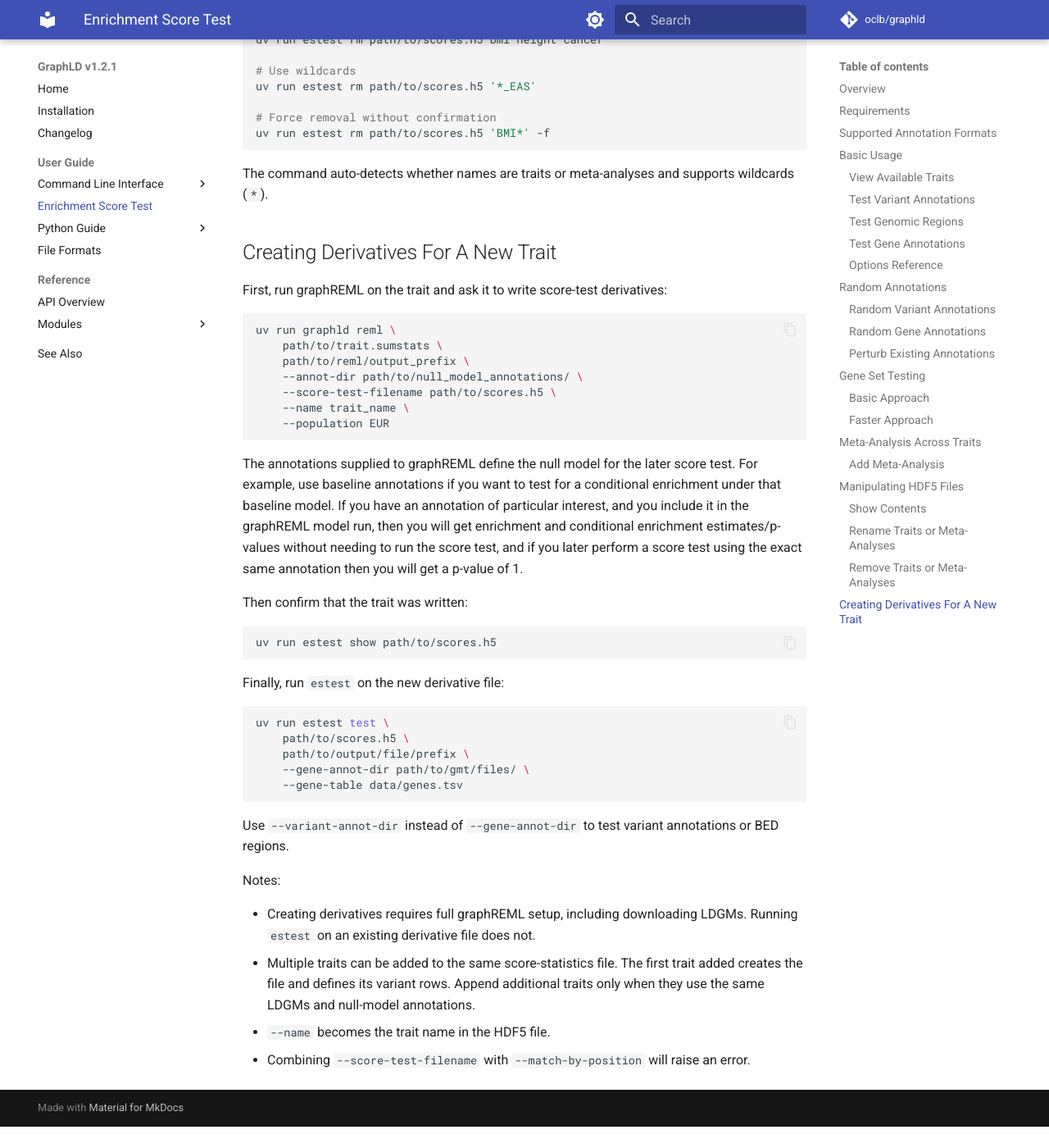
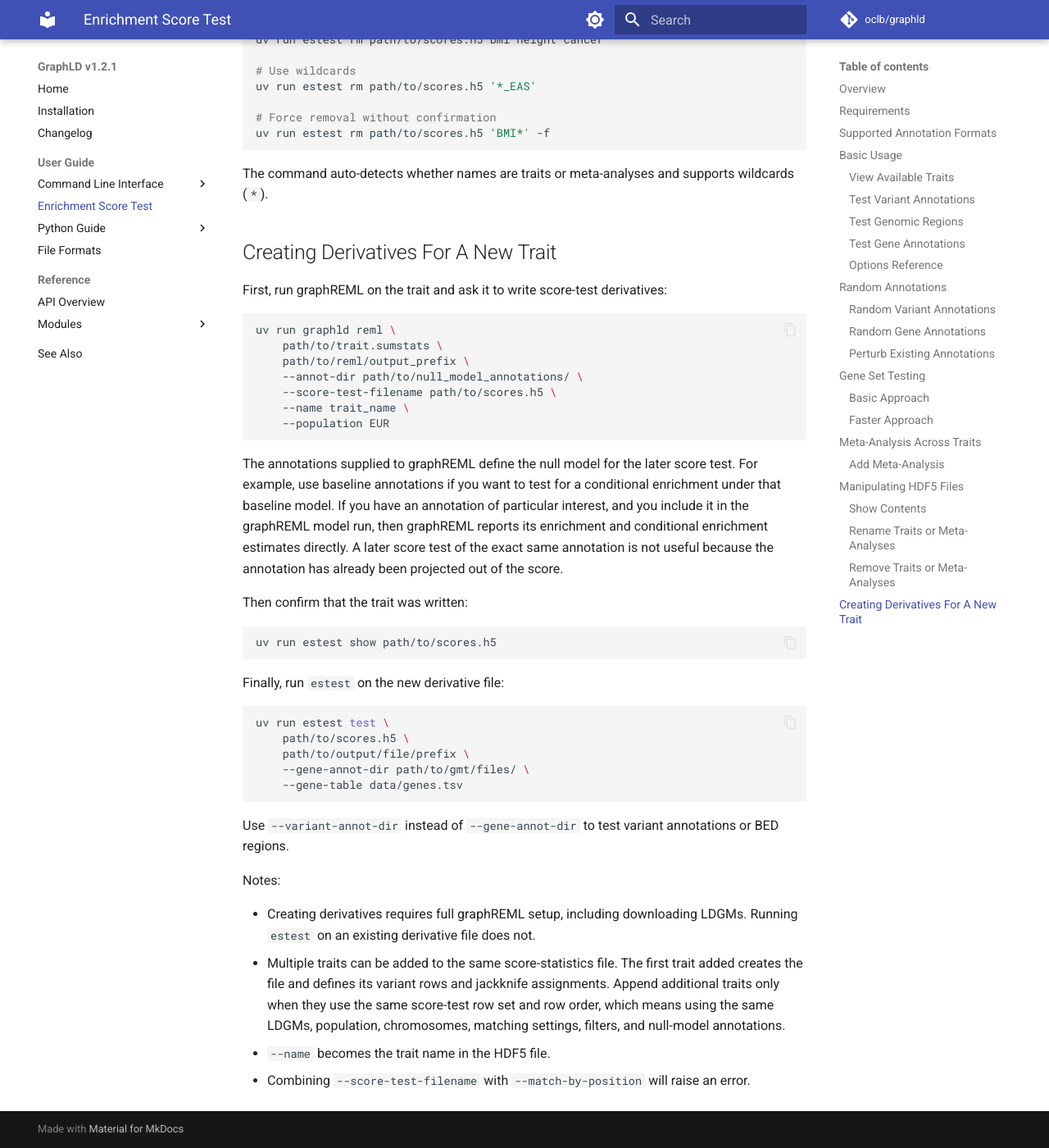
Before and after one commit to oclb/graphld, an MkDocs documentation site: the page built from docs/score_test.md, in a window 1280 px wide and 1400 px high, scrolled down 4760 px. Shown: the whole window at 82% size. Built offline with MkDocs 1.6.1 and Material for MkDocs 9.7.7, drawn with Linux system fonts in a browser that asks for light colours; comment, search, counter and statistics services are not loaded; before the commit the page ends 6134 px from its top, so only the background shows below that.

Commit message:
docs: address score-test review feedback

````diff
--- a/docs/score_test.md
+++ b/docs/score_test.md
@@ -217,7 +217,7 @@ uv run graphld reml \
     --population EUR
 ```
 
-The annotations supplied to graphREML define the null model for the later score test. For example, use baseline annotations if you want to test for a conditional enrichment under that baseline model. If you have an annotation of particular interest, and you include it in the graphREML model run, then you will get enrichment and conditional enrichment estimates/p-values without needing to run the score test, and if you later perform a score test using the exact same annotation then you will get a p-value of 1.
+The annotations supplied to graphREML define the null model for the later score test. For example, use baseline annotations if you want to test for a conditional enrichment under that baseline model. If you have an annotation of particular interest, and you include it in the graphREML model run, then graphREML reports its enrichment and conditional enrichment estimates directly. A later score test of the exact same annotation is not useful because the annotation has already been projected out of the score.
 
 Then confirm that the trait was written:
 
@@ -240,6 +240,6 @@ Use `--variant-annot-dir` instead of `--gene-annot-dir` to test variant annotati
 Notes:
 
 - Creating derivatives requires full graphREML setup, including downloading LDGMs. Running `estest` on an existing derivative file does not.
-- Multiple traits can be added to the same score-statistics file. The first trait added creates the file and defines its variant rows. Append additional traits only when they use the same LDGMs and null-model annotations.
+- Multiple traits can be added to the same score-statistics file. The first trait added creates the file and defines its variant rows and jackknife assignments. Append additional traits only when they use the same score-test row set and row order, which means using the same LDGMs, population, chromosomes, matching settings, filters, and null-model annotations.
 - `--name` becomes the trait name in the HDF5 file.
 - Combining `--score-test-filename` with `--match-by-position` will raise an error.
````
Also changed, not shown: .codex/skills/graphld-usage/references/score-test.md (+1 -1 lines).
